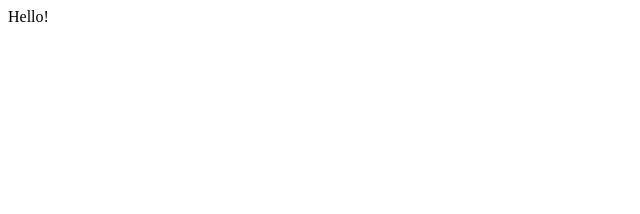
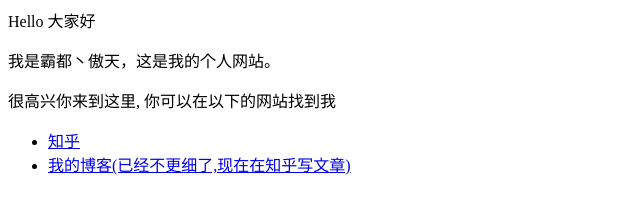
Before and after one commit to peng456/tools.github.io, a plain HTML site: page index.html in a window 1280 px wide. Shown: the whole page, without its empty margins (0-640 px from the left). Drawn offline with Linux system fonts and the light colour scheme.

Commit message:
Update index.html

```diff
--- a/index.html
+++ b/index.html
@@ -1 +1,8 @@
-<p>Hello!</p>
+<p>Hello 大家好</p>
+<p>我是霸都丶傲天，这是我的个人网站。 </p>
+<p>很高兴你来到这里, 你可以在以下的网站找到我</p>
+
+<ul>
+  <li> <a href="https://www.zhihu.com/people/AJLoveChina">知乎</a> </li>
+  <li> <a href="http://hejie.nigeerhuo.com">我的博客(已经不更细了,现在在知乎写文章)</a> </li>
+</ul>
```
